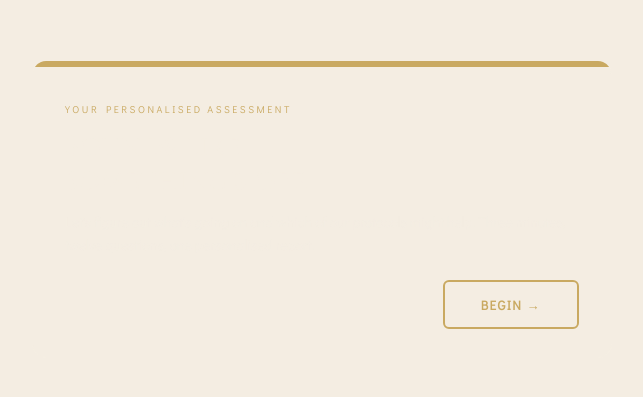
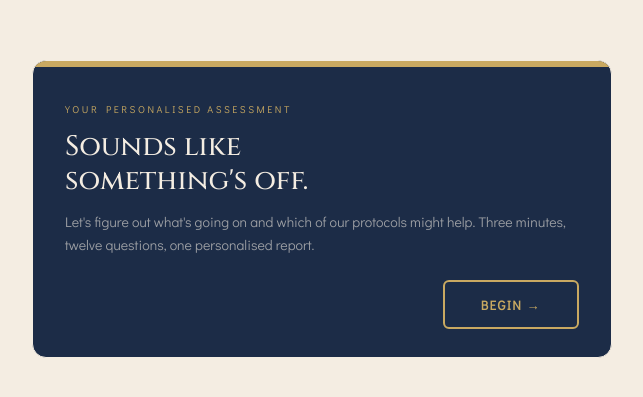
Before and after one commit to Under450/FocusTrt, a Next.js app: page /assessment in a window 1280 px wide. Shown: the part 191-588 px from the top of the page, without its empty margins (318-961 px from the left). Built offline with nearby package versions, Linux system fonts and the light colour scheme.

Commit message:
fix: card bg solid not transparent

```diff
--- a/app/assessment/assessment.module.css
+++ b/app/assessment/assessment.module.css
@@ -25,13 +25,13 @@
 }
 
 .cardTrt {
-  border: 1px solid rgba(244, 237, 226, 0.12);
-  background: rgba(244, 237, 226, 0.04);
+  border: 1px solid #f4ede2;
+  background: #1c2c47;
 }
 
 .cardHrt {
-  border: 1px solid rgba(28, 44, 71, 0.12);
-  background: rgba(28, 44, 71, 0.04);
+  border: 1px solid #1c2c47;
+  background: #f4ede2;
 }
 
 /* Gold/navy stripe at top */
```
